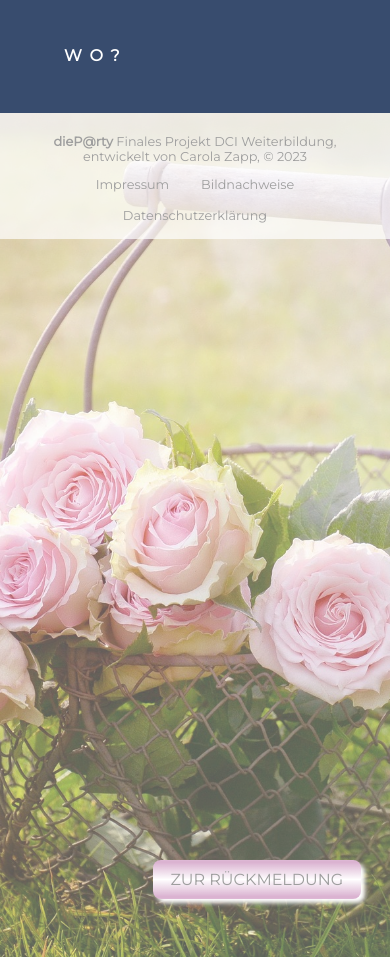
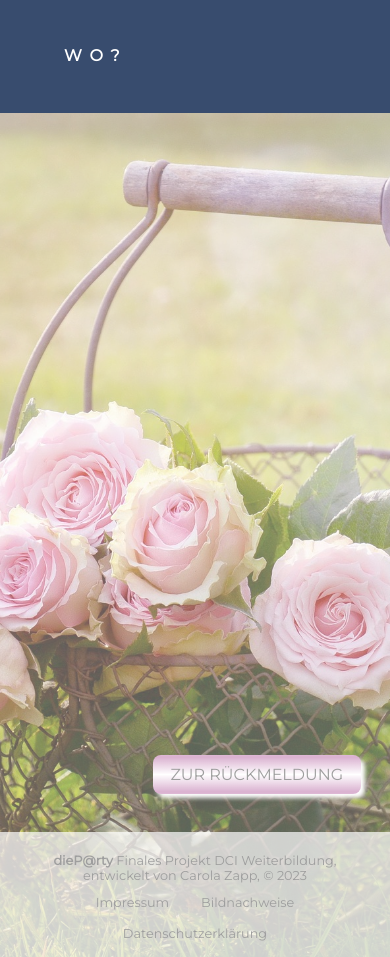
Before and after one commit to CarolaZapp/dieParty_FE, a React (Vite) app: page /invitationUser/1/1 in a window 390 px wide. Shown: the part 1879-2836 px from the top of the page. Built offline with nearby package versions, Linux system fonts and the light colour scheme; no server answers.

Commit message:
update reply button position

```diff
--- a/src/styles/buttons.css
+++ b/src/styles/buttons.css
@@ -83,7 +83,7 @@
 
 .rueckmeldung {
   position: absolute;
-  bottom: 5%;
+  bottom: 12.5%;
   right: 7.5%;
   background-color: var(--bg-one);
 }
@@ -141,16 +141,17 @@
     text-align: center;
     margin: auto;
   }
+  .rueckmeldung {
+    bottom: 20%;
+  }
 }
 
 /*  for smaller tablets and phones  - special*/
-/* stay for update.... */
-/* @media screen and (max-width: 859px) {
-  .userHome {
-    text-align: center;
-    margin: auto;
+@media screen and (max-width: 859px) {
+  .rueckmeldung {
+    bottom: 15%;
   }
-} */
+}
 
 /* for small phones - special */
 @media screen and (max-width: 529px) {
@@ -158,4 +159,7 @@
     width: 13rem;
     font-size: 0.7rem;
   }
+  .rueckmeldung {
+    bottom: 17.5%;
+  }
 }
--- a/src/styles/invitation.css
+++ b/src/styles/invitation.css
@@ -78,6 +78,14 @@ h1 {
   letter-spacing: 0.5rem;
 }
 
+.belowBottom {
+  position: absolute;
+  left: 0%;
+  bottom: 0%;
+  width: 100%;
+  color: var(--font-one);
+}
+
 .demoH3 {
   letter-spacing: 0.5rem;
   text-transform: uppercase;
@@ -135,7 +143,7 @@ h1 {
   }
   .bottom {
     font-size: 3rem;
-    bottom: 2%;
+    bottom: 10%;
   }
 }
 
@@ -156,7 +164,7 @@ h1 {
 
   .bottom {
     font-size: 3rem;
-    bottom: 7%;
+    bottom: 15%;
   }
 }
 
@@ -176,7 +184,7 @@ h1 {
 
   .bottom {
     font-size: 3rem;
-    bottom: 10%;
+    bottom: 17.5%;
   }
 }
 
@@ -195,5 +203,6 @@ h1 {
 
   .bottom {
     font-size: 2.5rem;
+    bottom: 20%;
   }
 }
```
